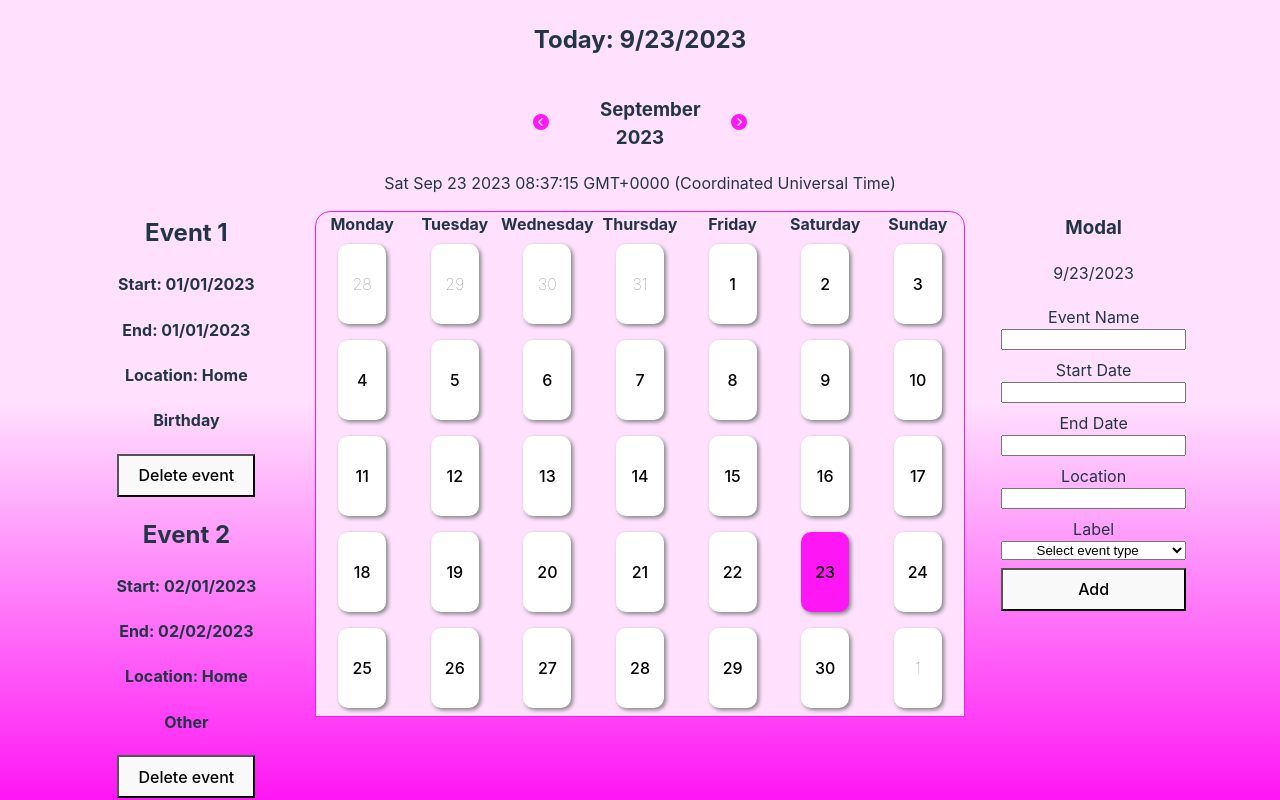
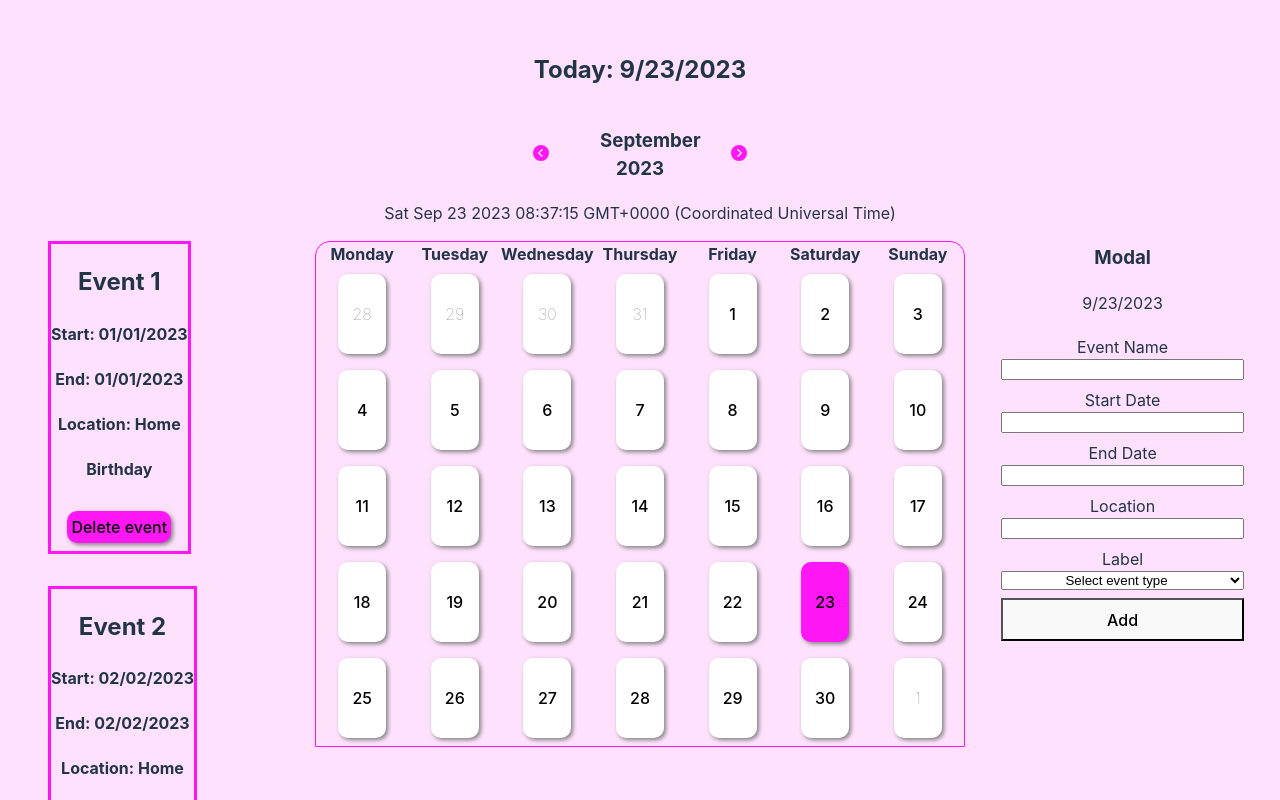
Before and after one commit to Inga-A-N/eventsCalendar-project, a React (Vite) app in the folder calendar/: page / in a window 1280 px wide. Both pictures are taken after a click on the button "23". Shown: the top 800 px of the page. Built offline with nearby package versions, Linux system fonts and the light colour scheme.

Commit message:
WIP/Delete events

```diff
--- a/calendar/src/App.css
+++ b/calendar/src/App.css
@@ -1,8 +1,10 @@
 #root {
-  max-width: 1280px;
+  /* max-width: 1280px; */
   margin: 0 auto;
   padding: 2rem;
   text-align: center;
+  height: 100%;
+
 }
 
 .logo {
--- a/calendar/src/EventsList/EventsList.module.scss
+++ b/calendar/src/EventsList/EventsList.module.scss
@@ -0,0 +1,4 @@
+.eventsSection {
+  display: flex;
+  flex-wrap: wrap;
+}
--- a/calendar/src/EventsList/EventsList.tsx
+++ b/calendar/src/EventsList/EventsList.tsx
@@ -1,11 +1,28 @@
 import EventCard from "../components/EventCard/EventCard";
-// import style from "./EventsList.module.scss";
+import style from "./EventsList.module.scss";
 
-function EventsList({ data }) {
+function EventsList({
+  data,
+  deleteEvent,
+}: {
+  data: {
+    eventName: string;
+    startDate: string;
+    endDate: string;
+    location: string;
+    label: string;
+  }[];
+  deleteEvent: (index: number) => void;
+}) {
   return (
-    <section>
-      {data.map((oneEvent, index: number) => (
-        <EventCard key={index} cardEvent={oneEvent} />
+    <section className={style.eventsSection}>
+      {data.map((oneEvent: object, index: number) => (
+        <EventCard
+          key={index}
+          cardEvent={oneEvent}
+          deleteEvent={deleteEvent}
+          eventIndex={index}
+        />
       ))}
     </section>
   );
--- a/calendar/src/components/Calendar/Calendar.module.scss
+++ b/calendar/src/components/Calendar/Calendar.module.scss
@@ -1,7 +1,12 @@
+// .page {
+//   max-height: fit-content;
+// }
+
 .monthSelector {
   display: flex;
   gap: 1rem;
   justify-content: center;
+  // height: 80vh;
   h3 {
     width: 5rem;
   }
--- a/calendar/src/components/Calendar/Calendar.tsx
+++ b/calendar/src/components/Calendar/Calendar.tsx
@@ -35,6 +35,7 @@ function Calendar() {
 
   return (
     <>
+      <div className={style.page}>
         <h2>Today: {myDate.toLocaleDateString()}</h2>
 
         <div className={style.monthSelector}>
@@ -47,6 +48,7 @@ function Calendar() {
 
         <Date />
         <Grid monthToShow={month} yearToShow={year} />
+      </div>
     </>
   );
 }
--- a/calendar/src/components/EventCard/EventCard.module.scss
+++ b/calendar/src/components/EventCard/EventCard.module.scss
@@ -0,0 +1,21 @@
+.eventCard {
+  box-sizing: border-box;
+  border: solid #ff16f4;
+  margin: 1rem;
+  button {
+    box-sizing: border-box;
+
+    height: 2rem;
+    width: 6.5rem;
+    padding: 0%;
+    background: #ff16f4;
+    border: none;
+    border-radius: 10px;
+    margin: 0.5rem;
+    filter: drop-shadow(2px 2px 2px grey);
+
+    &:hover {
+      border: 2px solid #ffe1fe;
+    }
+  }
+}
--- a/calendar/src/components/EventCard/EventCard.tsx
+++ b/calendar/src/components/EventCard/EventCard.tsx
@@ -1,16 +1,19 @@
 import style from "./EventCard.module.scss";
 
-function EventCard({ cardEvent }) {
+function EventCard({ cardEvent, deleteEvent, eventIndex }) {
   const { eventName, startDate, endDate, location, label } = cardEvent;
+  const onDeleteEventButtonClick = (e) => {
+    deleteEvent(eventIndex);
+  };
   return (
-    <div>
+    <div className={style.eventCard}>
       <h2>{eventName}</h2>
       <h4>Start: {startDate}</h4>
       <h4>End: {endDate}</h4>
       <h4>Location: {location}</h4>
       <h4>{label}</h4>
 
-      <button>Delete event</button>
+      <button onClick={onDeleteEventButtonClick}>Delete event</button>
     </div>
   );
 }
--- a/calendar/src/components/Grid/Grid.tsx
+++ b/calendar/src/components/Grid/Grid.tsx
@@ -47,6 +47,11 @@ function Grid({
   const [modalDate, setModalDate] = useState("");
   const [events, setEvents] = useState(eventsData);
 
+  const deleteEvent = (index: number) => {
+    const filteredEvents = events.filter((_, i) => index !== i);
+    setEvents(filteredEvents);
+  };
+
   const handleDateSelect = (e: any) => {
     modal && e.target.value.padStart(2, "0") != modalDate.slice(0, 2)
       ? setModalDate(
@@ -60,7 +65,11 @@ function Grid({
   return (
     <>
       <div className={style.modalsArrangement}>
-        <div>{modal ? <EventsList data={events} /> : null}</div>
+        <div>
+          {modal ? (
+            <EventsList data={events} deleteEvent={deleteEvent} />
+          ) : null}
+        </div>
         <div>
           <ul>
             {daysOfWeek.map((day, index) => (
--- a/calendar/src/eventsData.ts
+++ b/calendar/src/eventsData.ts
@@ -8,9 +8,23 @@ export const eventsData = [
   },
   {
     eventName: "Event 2",
-    startDate: "02/01/2023",
+    startDate: "02/02/2023",
     endDate: "02/02/2023",
     location: "Home",
     label: "Other",
   },
+  {
+    eventName: "Event 3",
+    startDate: "03/01/2023",
+    endDate: "03/01/2023",
+    location: "Home",
+    label: "Birthday",
+  },
+  {
+    eventName: "Event 4",
+    startDate: "04/01/2023",
+    endDate: "04/02/2023",
+    location: "Home",
+    label: "Other",
+  },
 ];
--- a/calendar/src/index.css
+++ b/calendar/src/index.css
@@ -32,7 +32,7 @@ body {
   min-height: 100vh;
   background-image: linear-gradient(#ffe1fe 50%, #ff16f4);
   width: 100vw;
-  height: 100vh;
+  /* height: 100vh; */
 }
 
 h1 {
```
Lines whose indentation alone changed are shown as unchanged.
